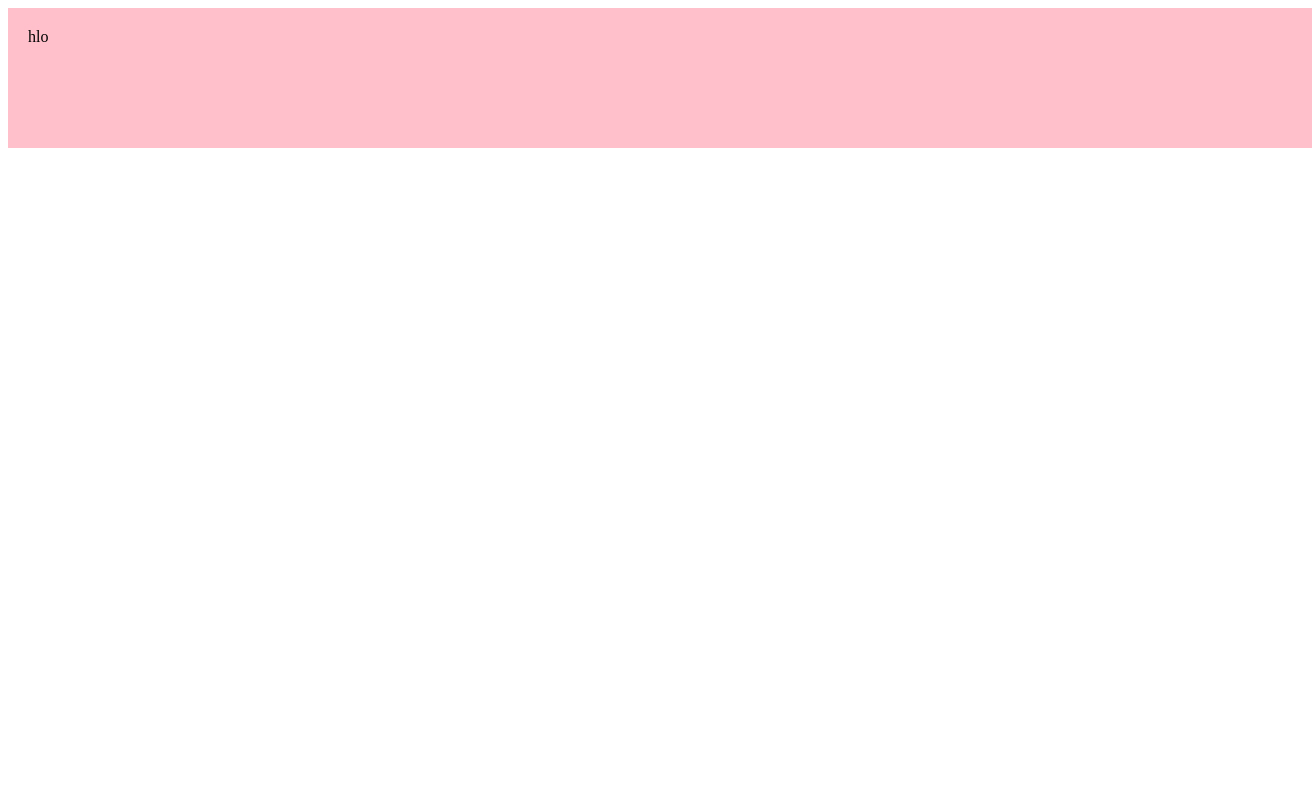
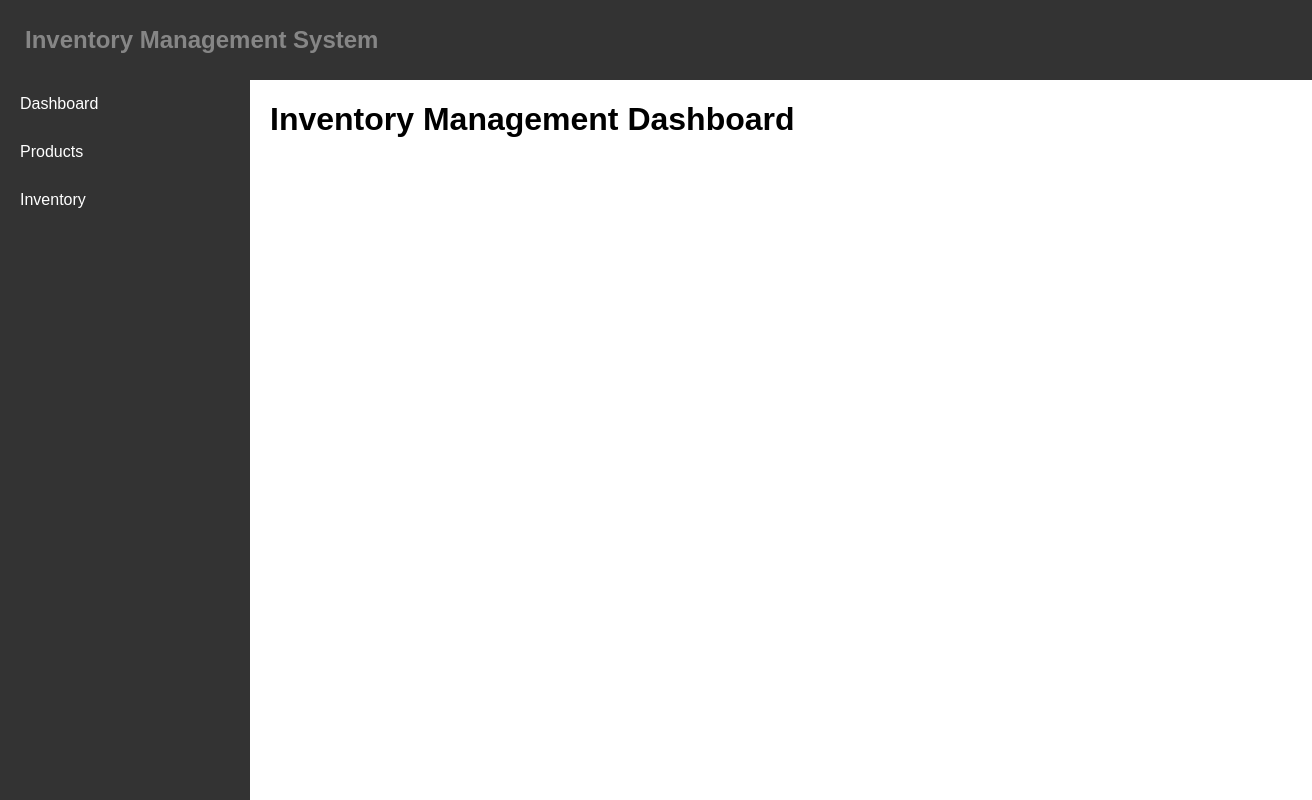
Before and after one commit to shaina2005/Smart_inventory, a React (Vite) app: page / in a window 1280 px wide. Shown: the whole page, 1312 px wide, since content can reach past the window. Built offline with nearby package versions, Linux system fonts and the light colour scheme.

Commit message:
I have added the navbar and slidebar

```diff
--- a/src/App.css
+++ b/src/App.css
@@ -1,6 +1,96 @@
-nav{
-    background-color: pink;
+body {
+  margin: 0;
+  font-family: Arial, sans-serif;
+}
+
+.navbar {
+  position: fixed;
+  top: 0;
+  width: 100%;
+  height: 60px;
+  background-color: #333;
+  color: white;
+  display: flex;
+  align-items: center;
+  padding: 10px 20px;
+  z-index: 1001;
+  display: flex;
+  align-items: center;
+}
+.nav-text{
+    font-size: 24px;
+    font-weight: 600;
+    margin-left: 5px;
+    color:rgba(152, 152, 152, 0.829);
+}
+.hamburger {
+  font-size: 24px;
+  background: none;
+  color: white;
+  border: none;
+  margin-right: 15px;
+  display: none;
+}
+
+.sidebar {
+  position: fixed;
+  top: 60px; /* below navbar */
+  left: 0;
+  width: 250px;
+  height: calc(100vh - 60px); /* fill screen below navbar */
+  background-color: #333;
+  padding-top: 20px;
+  color: white;
+  transition: transform 0.3s ease;
+  z-index: 1000;
+}
+.sidebar a {
+  display: block;
+  color: white;
+  padding: 15px 20px;
+  text-decoration: none;
+}
+
+.sidebar a:hover {
+  background-color: #575757;
+}
+
+.main-content-container{
+  margin-left: 250px;      /* space for sidebar */
+  margin-top: 60px;       /* space for navbar */
+  padding: 20px;
+}
+
+/* Responsive */
+@media (max-width: 768px) {
+  .navbar {
+    display: flex;
+  }
+  .nav-text{
+    font-size: 24px;
+    font-weight: 550;
+    margin-left: -5px;
+}
+.hamburger{
+    display: flex;
+}
+  .sidebar {
+    transform: translateX(-100%);
+    z-index: 1000;
+    top: 60px;
+    width:200px;
+  }
+
+  .sidebar.active {
+    transform: translateX(0);
+    top: 60px;
+  }
+  .sidebar a {
+    padding: 15px 25px;
+  }
+  .main-content-container{
+    margin-left: 0;
+    margin-top: 60px;
     padding: 20px;
-    height:100px;
-    width:100%;
+  }
 }
--- a/src/App.jsx
+++ b/src/App.jsx
@@ -1,16 +1,24 @@
-import { useState } from 'react'
-import reactLogo from './assets/react.svg'
-import viteLogo from '/vite.svg'
-import './App.css'
-import Nav from './Components.jsx/Nav'
+import React, { useState } from 'react';
+import Navbar from './Components/Navbar';
+import Sidebar from './Components/Sidebar';
+import './App.css';
 
 function App() {
+  const [isOpen, setIsOpen] = useState(false);
+
+  const toggleSidebar = () => {
+    setIsOpen(!isOpen);
+  };
 
   return (
-    <>
-    <Nav/>
-    </>
-  )
+    <div className="App">
+      <Navbar toggleSidebar={toggleSidebar} />
+      <Sidebar isOpen={isOpen} />
+      <main className="main-content-container">
+        <h1>Inventory Management Dashboard</h1>
+      </main>
+    </div>
+
+  );
 }
-
-export default App
+export default App;
--- a/src/Components.jsx/Nav.jsx
+++ /dev/null
@@ -1,13 +0,0 @@
-import React from 'react'
-
-function Nav() {
-  return (
-    <div>
-        <nav>
-            hlo
-        </nav>
-    </div>
-  )
-}
-
-export default Nav
--- /dev/null
+++ b/src/Components/Navbar.jsx
@@ -0,0 +1,16 @@
+import React from "react";
+
+const Navbar = ({ toggleSidebar }) => {
+  return (
+    <div>
+      <header className="navbar">
+        <button className="hamburger" onClick={toggleSidebar}>
+          ☰
+        </button>
+        <div className="nav-text">Inventory Management System</div>
+      </header>
+    </div>
+  );
+};
+
+export default Navbar;
--- /dev/null
+++ b/src/Components/Sidebar.jsx
@@ -0,0 +1,15 @@
+import React from "react";
+
+const Sidebar = ({ isOpen }) => {
+  return (
+    <div>
+      <div className={`sidebar ${isOpen ? "active" : ""}`}>
+        <a href="#">Dashboard</a>
+        <a href="#">Products</a>
+        <a href="#">Inventory</a>
+      </div>
+    </div>
+  );
+};
+
+export default Sidebar;
```
